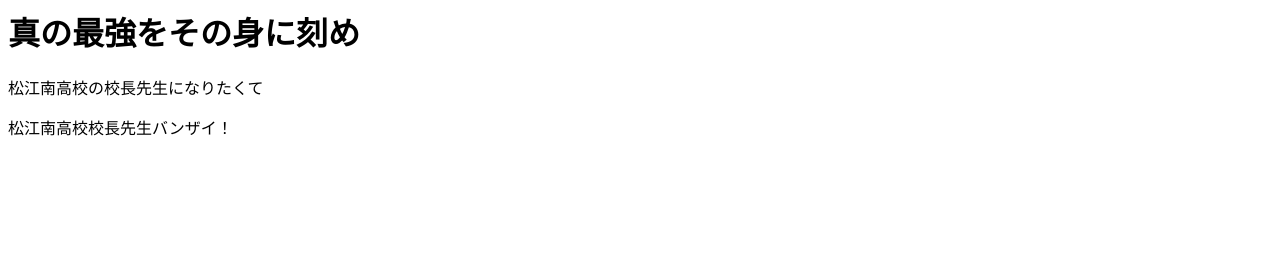
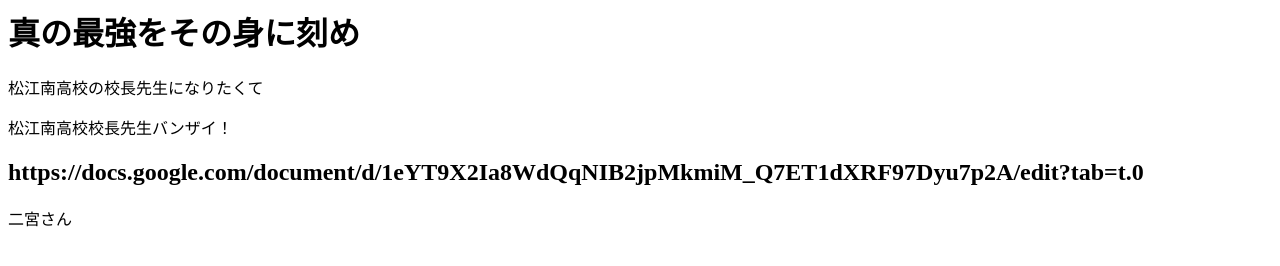
Before and after one commit to moriyamakoki/moriyamakoki.github.io, a plain HTML site: page index.html in a window 1280 px wide. Drawn offline with Linux system fonts and the light colour scheme.

Commit message:
Update index.html

```diff
--- a/index.html
+++ b/index.html
@@ -4,5 +4,9 @@
     <h1>真の最強をその身に刻め</h1>
     <p>松江南高校の校長先生になりたくて</p>
     <p>松江南高校校長先生バンザイ！</p>
+
+    <h2>https://docs.google.com/document/d/1eYT9X2Ia8WdQqNIB2jpMkmiM_Q7ET1dXRF97Dyu7p2A/edit?tab=t.0</h2>
+    <p>二宮さん</p>
+
   </body>
 </html>
```
